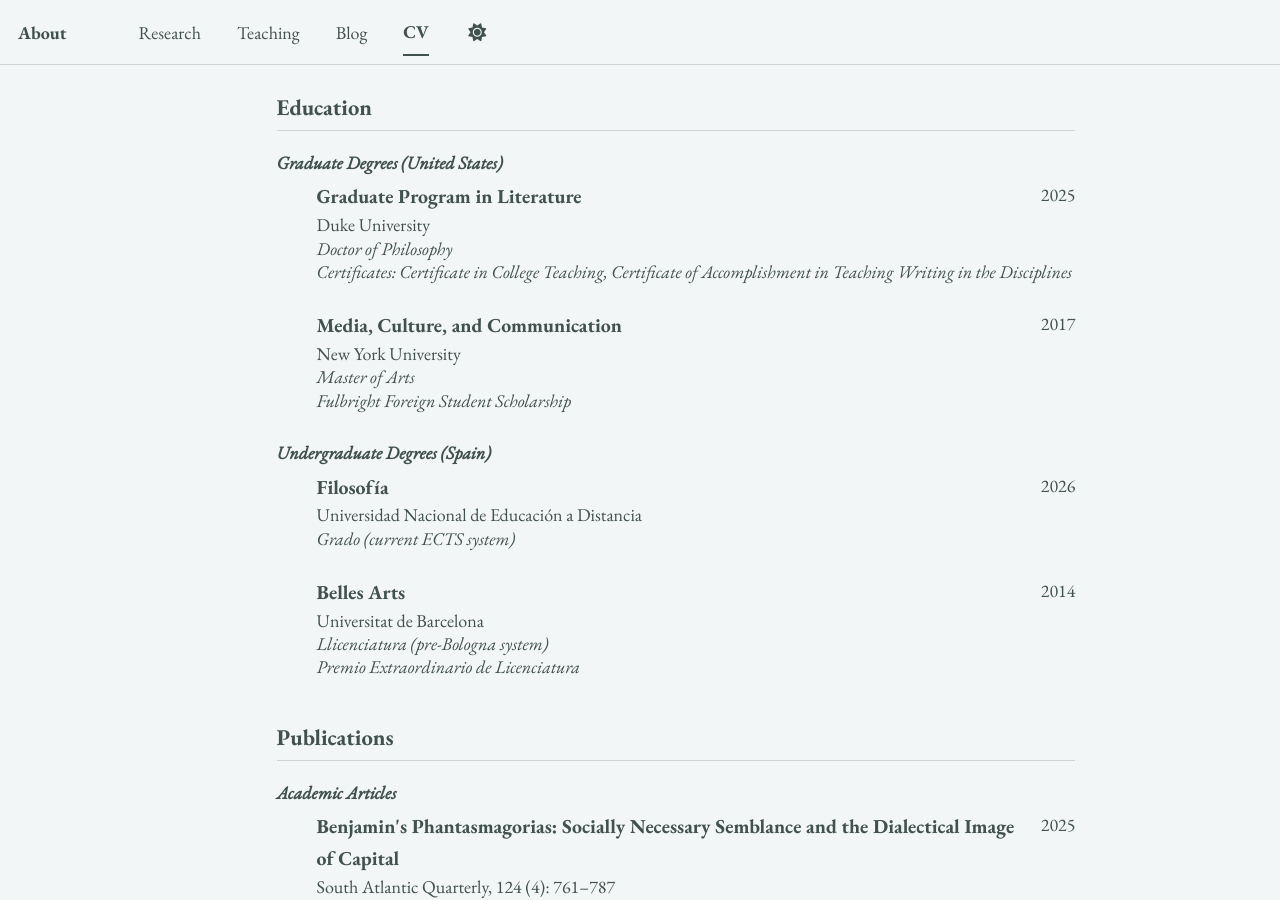
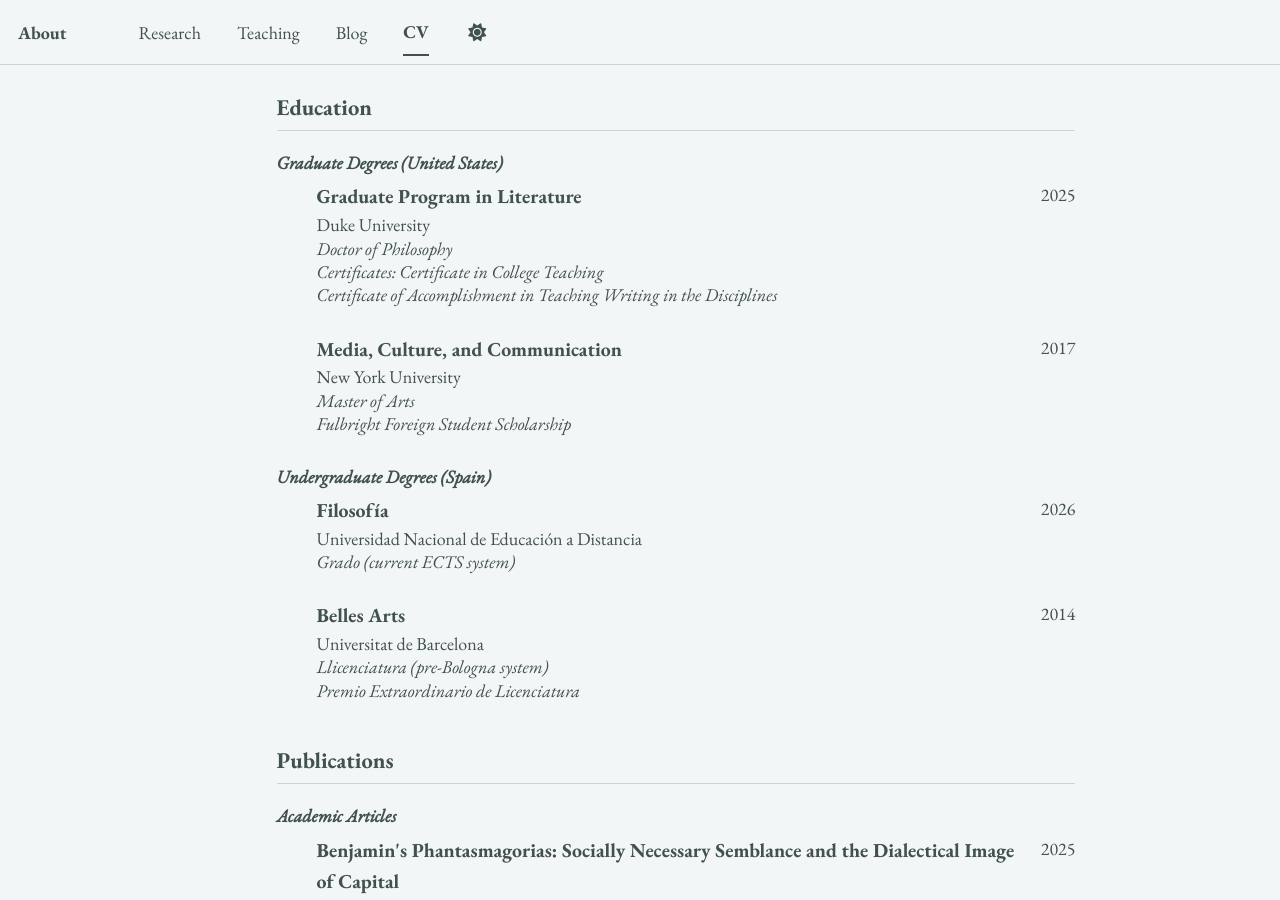
Before and after one commit to epujol90/epujol90.github.io, a Jekyll site: the page built from _pages/cv-json.md, in a window 1280 px wide and 900 px high, scrolled down 415 px. Built offline with Jekyll 4.4.1, drawn with Linux system fonts in a browser that asks for light colours; a script bundle is joined from its source files by our own code; library files that are not in the unit come from our copies.

```diff
--- a/_data/cv.json
+++ b/_data/cv.json
@@ -37,8 +37,7 @@
       "courses": [],
       "category": "Graduate Degrees (United States)",
       "certificates": [
-        "Certificate in College Teaching",
-        "Certificate of Accomplishment in Teaching Writing in the Disciplines"
+        "Certificate in College Teaching<br>Certificate of Accomplishment in Teaching Writing in the Disciplines"
       ]
     },
     {
```
